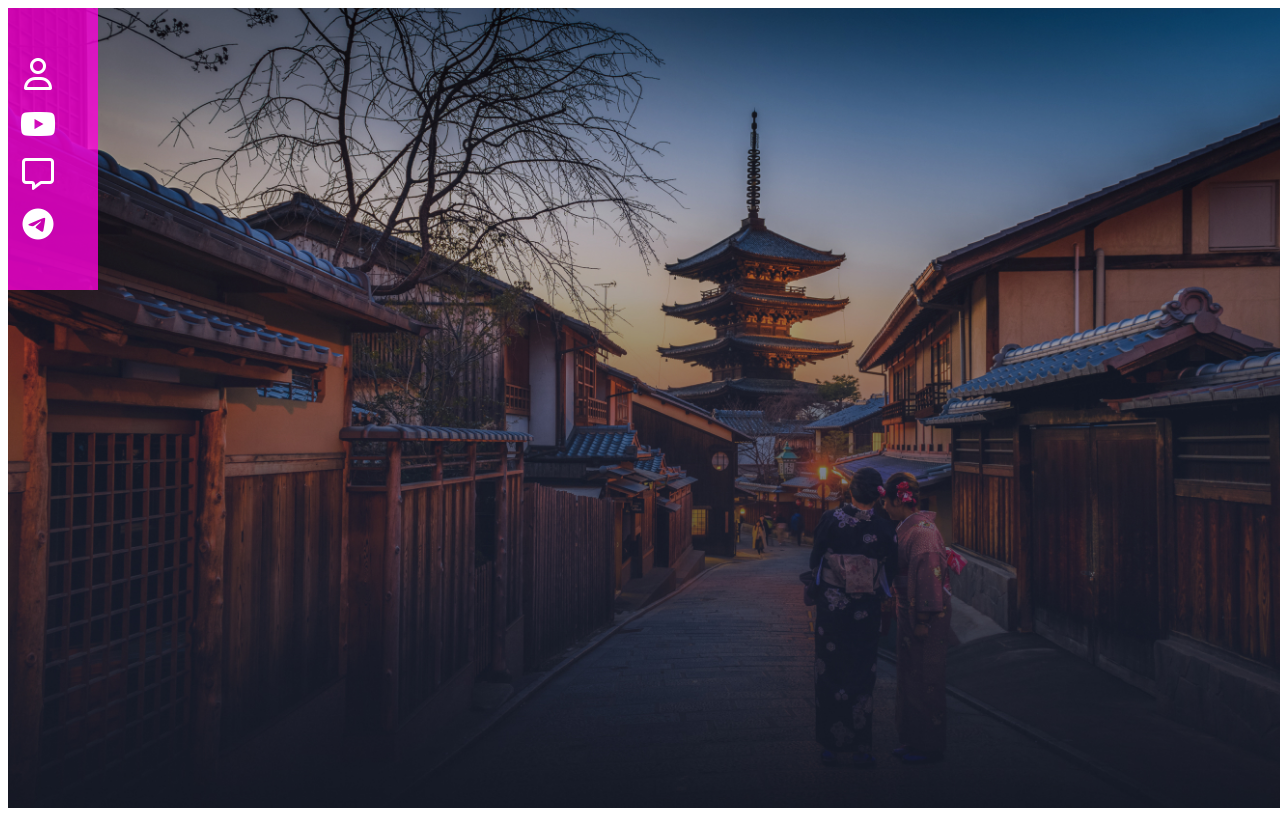
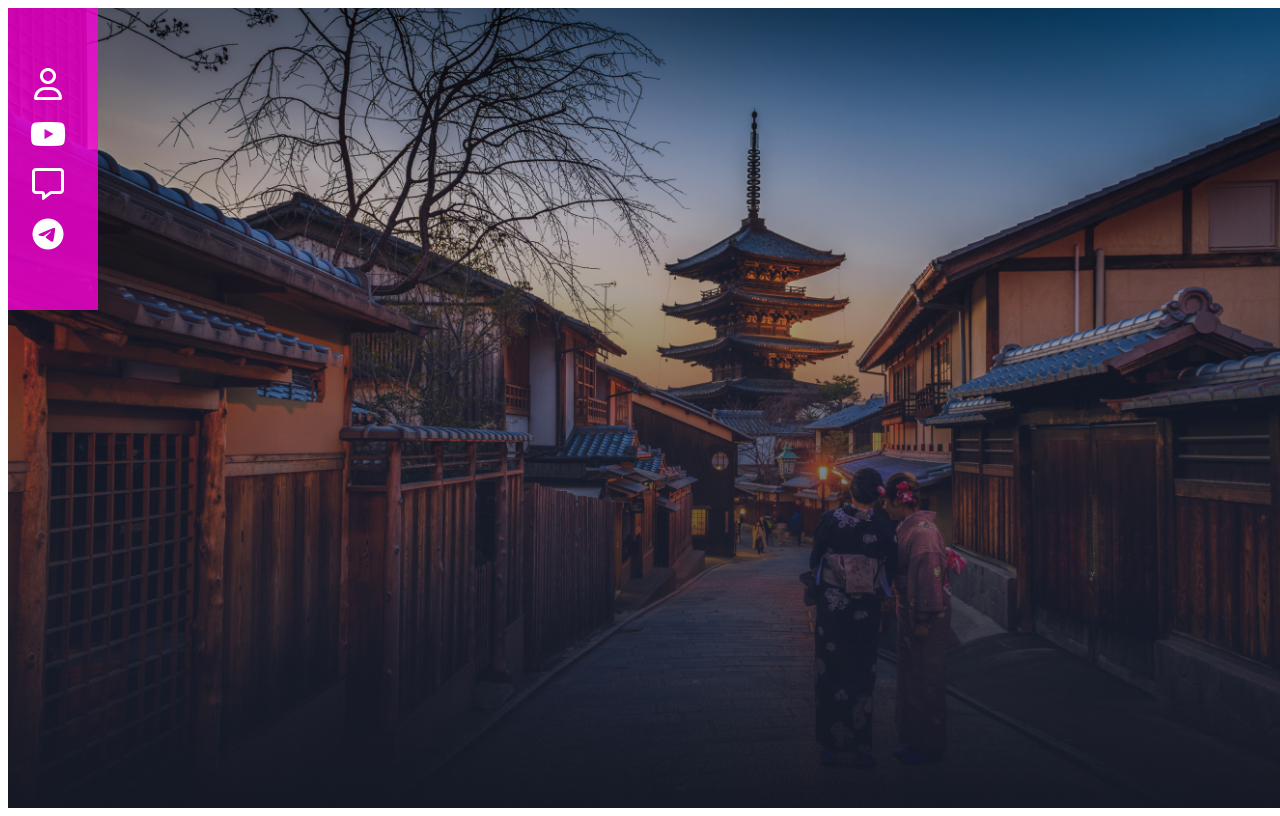
Before and after one commit to VikKolesnikova/Independent, a plain HTML site: page sidebar/index.html in a window 1280 px wide. Shown: the top 816 px of the page. Drawn offline with Linux system fonts and the light colour scheme.

Commit message:
Add files via upload

```diff
--- a/sidebar/index.html
+++ b/sidebar/index.html
@@ -19,7 +19,7 @@
             <br>
             <div class="sidebar___about">
                 <i class="fab fa-youtube fa-2x fa-fw"></i>
-                <div class="about__text">Work</div>
+                <div class="about__text">Work and travel</div>
             </div>
             <br>
             <div class="sidebar___about">
--- a/sidebar/style.css
+++ b/sidebar/style.css
@@ -8,14 +8,14 @@
 .sidebar__row {
     background-color: rgba(255, 0, 221, 0.772);
     width: 90px;
-    padding: 50px 0px;
+    padding: 60px 0px;
     transition: width .4s linear;
 }
 
 .sidebar___about {
     display: flex;
     align-items: center;
-    padding-left: 10px;
+    padding-left: 20px;
 }
 
 i, .about__text {
@@ -23,7 +23,7 @@ i, .about__text {
 }
 
 .about__text {
-    padding-left: 30px;
+    padding-left: 40px;
     position: absolute;
     z-index: -1;
     text-indent: -2em;
@@ -38,7 +38,7 @@ i, .about__text {
 .sidebar__row:hover>.sidebar___about>.about__text {
     text-indent: 0em;
     position: relative;
-    z-index: 2;
+    z-index: 3;
 }
 
 .sidebar__row:hover {
```
